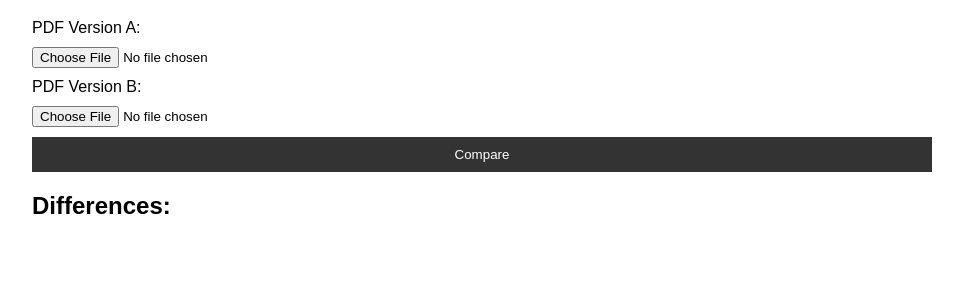
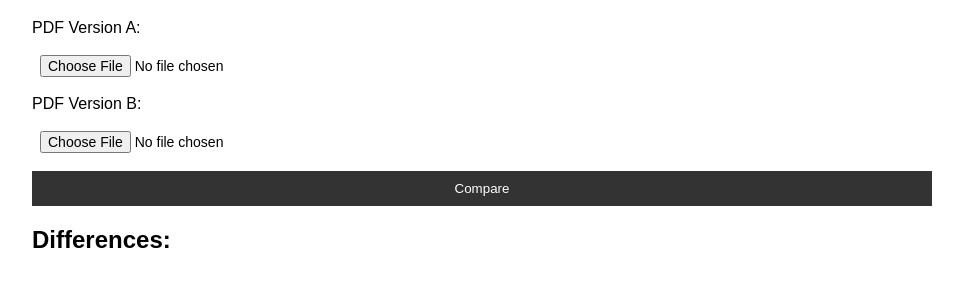
Before and after one commit to ryanspages/ryanspages.github.io, a plain HTML site: page index.html in a window 1280 px wide. Shown: the part 81-368 px from the top of the page, without its empty margins (158-1121 px from the left). Drawn offline with Linux system fonts and the light colour scheme.

Commit message:
Update style.css

```diff
--- a/style.css
+++ b/style.css
@@ -12,7 +12,7 @@ body {
   gap: 10px;
 }
 
-input[type="text"] {
+input[type="file"] {
   padding: 8px;
   font-size: 14px;
 }
```
